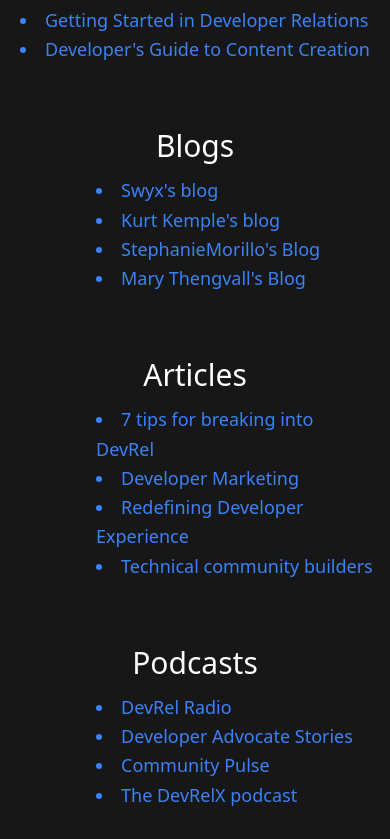
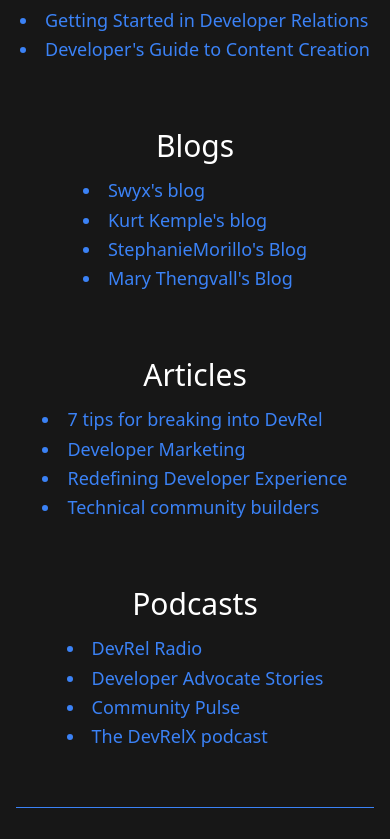
Before and after one commit to Nutlope/whatisdevrel, a Next.js app: page / in a window 390 px wide. Shown: the part 5065-5904 px from the top of the page. Built offline with nearby package versions, Linux system fonts and the light colour scheme.

Commit message:
fixed appearance of resources section on mobile

```diff
--- a/components/Contributors.js
+++ b/components/Contributors.js
@@ -45,8 +45,7 @@ export default function Contributors() {
             Contributors
           </h2>
           <p className="text-xl text-gray-500">
-            This content has been created and reviewed by the following great
-            people.
+            This content has been created and reviewed by the following people.
           </p>
         </div>
         <ul
--- a/components/Resources.js
+++ b/components/Resources.js
@@ -33,9 +33,9 @@ export default function Resources() {
             </li>
           </ul>
         </div>
-        <div>
+        <div className="flex flex-col">
           <h2 className="mb-3 text-3xl text-white">Blogs </h2>
-          <ul className="ml-20 list-inside list-disc text-left">
+          <ul className="flex list-inside list-disc flex-col self-center text-left">
             <li>
               <a href="https://www.swyx.io/ideas?filter=devrel">Swyx's blog</a>
             </li>
@@ -54,9 +54,9 @@ export default function Resources() {
             </li>
           </ul>
         </div>
-        <div>
+        <div className="flex flex-col">
           <h2 className="mb-3 text-3xl text-white">Articles </h2>
-          <ul className="ml-20 list-inside list-disc text-left">
+          <ul className="flex list-inside list-disc flex-col self-center text-left">
             <li>
               <a href="https://dev.to/dabit3/7-tips-for-breaking-into-devrel-7jk">
                 7 tips for breaking into DevRel
@@ -79,9 +79,9 @@ export default function Resources() {
             </li>
           </ul>
         </div>
-        <div>
+        <div className="flex flex-col">
           <h2 className="mb-3 text-3xl text-white">Podcasts </h2>
-          <ul className="ml-20 list-inside list-disc text-left">
+          <ul className="flex list-inside list-disc flex-col self-center text-left">
             <li>
               <a href="https://devrelrad.io/">DevRel Radio</a>
             </li>
```
Also changed, not shown: 1 other file (tests, documents, lock files or other folders).
